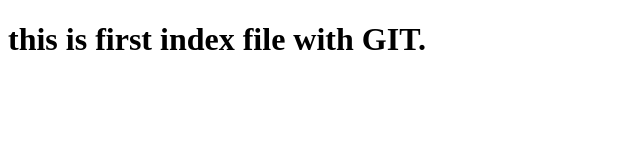
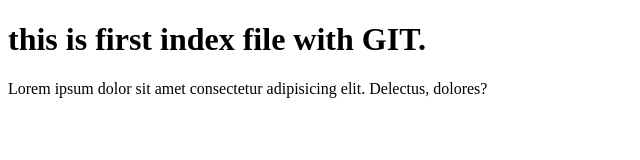
Before and after one commit to Kishan-76673/git-with-VSA, a plain HTML site: page index.html in a window 1280 px wide. Shown: the whole page, without its empty margins (0-640 px from the left). Drawn offline with Linux system fonts and the light colour scheme.

Commit message:
added vsa23.txt file

```diff
--- a/index.html
+++ b/index.html
@@ -7,5 +7,9 @@
 </head>
 <body>
   <h1>this is first index file with GIT.</h1>
+  <div>
+    Lorem ipsum dolor sit amet consectetur adipisicing elit.
+     Delectus, dolores?
+  </div>
 </body>
 </html>
```
Also changed, not shown: vsa.txt (added).
